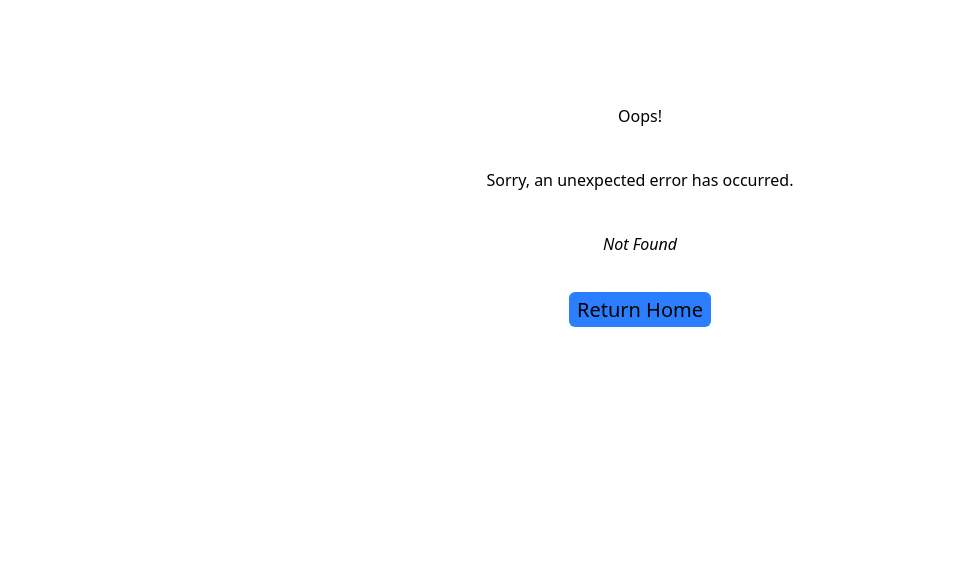
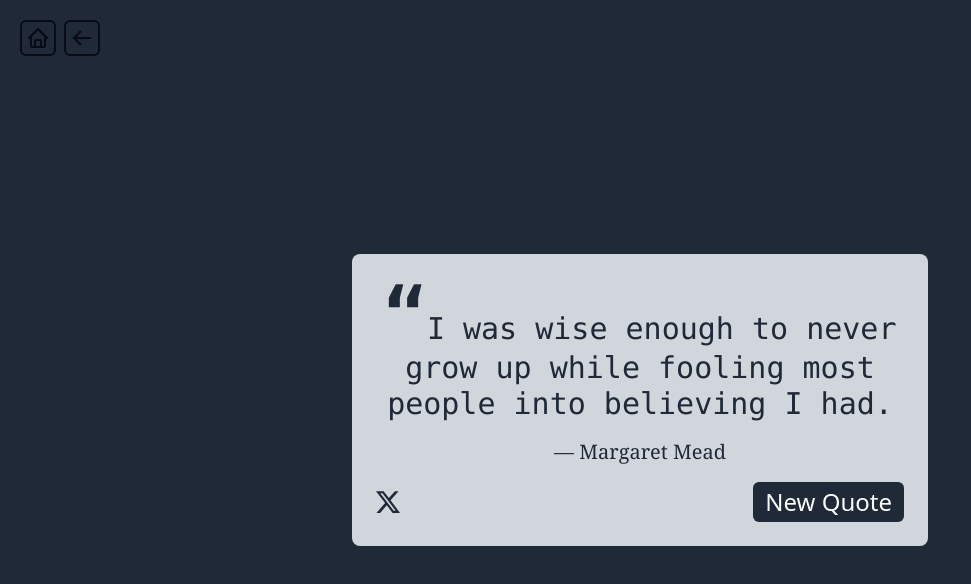
Before and after one commit to Jubrilsmart/Ismail_jibrin, a React (Vite) app: page /quote in a window 1280 px wide. Before the commit this address had no page. Shown: the top 584 px of the page, without its empty margins (0-971 px from the left). Built offline with nearby package versions, Linux system fonts and the light colour scheme.

Commit message:
added the projects and other small fixes

```diff
--- a/src/Projects/OTP/OTPGenerator.jsx
+++ b/src/Projects/OTP/OTPGenerator.jsx
@@ -1,6 +1,7 @@
 // import './pg.css'
 import React from 'react'
 import { useState, useEffect, useRef } from 'react'
+import Return from '../../components/Return';
 
 function OTPGenerator() {
   const [timer, setTimer] = useState(0);
@@ -43,6 +44,7 @@ function OTPGenerator() {
 
   return (
     <div className="absolute inset-0 flex justify-center items-center bg-light dark:bg-dark dark:text-light">
+      <Return />
       <div className=' size-70 text-center space-y-10'>
         <h1 id="otp-title" className='text-5xl font-bold'>
           OTP Generator
@@ -54,7 +56,7 @@ function OTPGenerator() {
           {timerElement ? (timer > 0 ? `Expires in: ${timer} seconds` : "OTP expired. Click the button to generate a new OTP.") : ''}
         </p>
         <button ref={ref} id="generate-otp-button" onClick={handleClick}
-        className='bg-blue-500 px-2 py-1 rounded-md text-xl'
+        className='bg-blue-500 px-2 py-1 rounded-md text-xl hover:cursor-pointer hover:bg-blue-600'
         >
           Generate OTP
         </button>
--- /dev/null
+++ b/src/Projects/QuoteGen/QuoteApp.jsx
@@ -0,0 +1,95 @@
+import React, { useEffect, useState } from "react";
+import { BsTwitterX } from "react-icons/bs";
+import Return from "../../components/Return";
+
+const COLORS = [
+  "#1F2937", "#DC2626", "#2563EB", "#16A34A", "#7C3AED",
+  "#F59E0B", "#0D9488", "#DB2777", "#EA580C", "#111827"
+];
+
+const DEFAULT_QUOTES = [
+  { quote: "I was wise enough to never grow up while fooling most people into believing I had.", author: "Margaret Mead" },
+  { quote: "If you do not tell the truth about yourself you cannot tell it about other people.", author: "Virginia Woolf" },
+  { quote: "Freedom itself demands discomfort.", author: "Mark Manson" },
+  { quote: "As soon as you truly commit to making something happen, the 'how' will reveal itself.", author: "Tony Robbins" },
+  { quote: "The future belongs to those who learn more skills and combine them in creative ways.", author: "Robert Greene" }
+];
+
+function QuoteApp() {
+  const [quotes, setQuotes] = useState(DEFAULT_QUOTES);
+  const [index, setIndex] = useState(0);
+
+  const color = COLORS[index % COLORS.length];
+  const { quote, author } = quotes[index];
+
+  // Fetch one quote and append it
+  const fetchQuote = async () => {
+    try {
+      const res = await fetch("https://api.quotable.io/random");
+      const data = await res.json();
+
+      setQuotes(prev => [
+        ...prev,
+        { quote: data.content, author: data.author }
+      ]);
+    } catch (err) {
+      console.error(err);
+    }
+  };
+
+  // Prefetch when running low
+  useEffect(() => {
+    if (quotes.length - index < 3) {
+      fetchQuote();
+    }
+  }, [index, quotes.length]);
+
+  const handleClick = () => {
+    setIndex(prev => prev + 1);
+  };
+
+  return (
+    <div
+      className="absolute inset-0 flex justify-center items-center transition-colors duration-1000"
+      style={{ backgroundColor: color, color: color}}
+    >
+      <div id="quote-box" className="w-5/6 max-w-xl p-6 bg-gray-300 space-y-4 rounded-lg">
+        <Return />
+
+        <blockquote className="space-y-4 text-center">
+          <p id="text" className="text-3xl font-mono">
+            <span className="text-7xl font-bold">&ldquo;</span>
+            {quote}
+          </p>
+          <footer id="author" className="text-xl font-serif">
+            — {author}
+          </footer>
+        </blockquote>
+
+        <div className="flex justify-between items-center text-2xl">
+          <a
+            id="tweet-quote"
+            href={`https://twitter.com/intent/tweet?text=${encodeURIComponent(
+              `"${quote}" — ${author}`
+            )}`}
+            target="_blank"
+            rel="noreferrer"
+          >
+            <BsTwitterX />
+          </a>
+
+          <button
+            id="new-quote"
+            onClick={handleClick}
+            className="px-3 py-1 rounded-md text-white transition-colors duration-1000 hover:cursor-pointer"
+            style={{ backgroundColor: color }}
+          >
+            New Quote
+          </button>
+        </div>
+      </div>
+    </div>
+  );
+}
+
+export default QuoteApp;
--- a/src/Projects/Tic-Tac-Toe/Tic-Tac-Toe.jsx
+++ b/src/Projects/Tic-Tac-Toe/Tic-Tac-Toe.jsx
@@ -1,5 +1,6 @@
+import Return from '../../components/Return';
 import './ttt.css';
-const { useState } = React;
+import { useState } from 'react';
 
 export function Board() {
   const initialBoard = [
@@ -63,11 +64,14 @@ function reset() {
 }
 
 
-
   return (
-    <div className="container">
-      <h1>Tic-Tac-Toe</h1>
-      <p>{winner ? (winner==='draw' ? "It's a draw!" : 'Winner: ' + winner) : 'Next player: ' + currentPlayer}</p>
+    <div className='bg-light dark:bg-dark text-dark dark:text-light absolute inset-0 flex'>
+      <Return />
+      <div className="text-center p-20 rounded-lg  mx-auto flex flex-col justify-center items-center w-screen my-45 lg:scale-120">
+        <h1 className='mb-2.5 text-3xl font-bold'>Tic-Tac-Toe</h1>
+        <p className='text-xl font-bold mb-5'>
+          {winner ? (winner==='draw' ? "It's a draw!" : 'Winner: ' + winner) : 'Next player: ' + currentPlayer}</p>
+        <div className='w-70 mt-8 sm:w-100'>
           <div className="row">
             <button disabled={winner} className="square" onClick={() => handleClick(0, 0)}>{board[0][0]}</button>
             <button disabled={winner} className="square" onClick={() => handleClick(0, 1)}>{board[0][1]}</button>
@@ -83,7 +87,11 @@ function reset() {
             <button disabled={winner} className="square" onClick={() => handleClick(2, 1)}>{board[2][1]}</button>
             <button disabled={winner} className="square" onClick={() => handleClick(2, 2)}>{board[2][2]}</button>
           </div>
+        </div>
         <button id='reset' onClick={reset}>Reset</button>
+      </div>
     </div>
   )
 }
+
+export default Board
--- a/src/Projects/Tic-Tac-Toe/ttt.css
+++ b/src/Projects/Tic-Tac-Toe/ttt.css
@@ -1,38 +1,3 @@
-body {
-    font-family: 'Arial', sans-serif;
-    background-color: #f4f4f9;
-    margin: 0;
-    padding: 0;
-    display: flex;
-    justify-content: center;
-    align-items: center;
-    max-height: 100vh;
-}
-
-
-.container {
-    text-align: center;
-    background: #ffffff;
-    padding: 20px;
-    border-radius: 10px;
-    box-shadow: 0 4px 15px rgba(0, 0, 0, 0.1);
-    width: 250px;
-}
-
-h1 {
-    color: #333;
-    margin-bottom: 10px;
-}
-
-p {
-    font-size: 1.2rem;
-    font-weight: bold;
-    color: #555;
-    margin-bottom: 20px;
-    height: 1.2em;
-}
-
-
 .row {
     display: grid;
     grid-template-columns: repeat(3, 1fr);
@@ -47,9 +12,9 @@ p {
 .square {
     width: 100%;
     aspect-ratio: 1 / 1;
-    background-color: #fff;
+    background-color: #9f9f9f;
     border: 1px solid #ccc;
-    font-size: 2.5rem;
+    font-size: 3.5rem;
     font-weight: bold;
     cursor: pointer;
     transition: background-color 0.2s;
@@ -74,7 +39,7 @@ p {
 #reset {
     margin-top: 25px;
     padding: 10px 20px;
-    font-size: 1rem;
+    font-size: 1.2rem;
     background-color: #007bff;
     color: white;
     border: none;
--- /dev/null
+++ b/src/components/Return.tsx
@@ -0,0 +1,21 @@
+import React from 'react'
+import { BiArrowBack, BiHome } from 'react-icons/bi'
+import { Link, useNavigate } from 'react-router-dom'
+
+function Return() {
+    const navigate = useNavigate()
+  return (
+    <div className='absolute left-5 top-5 flex gap-2 text-dark dark:text-light'>
+        <Link to={'/'} className='p-1 border-2 border-dark dark:border-light rounded-md hover:scale-105'>
+            <BiHome className='text-2xl'/>
+        </Link>
+        <button className='p-1 border-2 border-dark dark:border-light rounded-md hover:cursor-pointer hover:scale-105'
+        onClick={() => navigate(-1)}
+        >
+            <BiArrowBack className='text-2xl' />
+        </button>
+    </div>
+  )
+}
+
+export default Return
--- a/src/components/hero/Hero.jsx
+++ b/src/components/hero/Hero.jsx
@@ -1,8 +1,3 @@
-import React from 'react';
-import HeroImg from '../../assets/hero/her01.png';
-import { FaFacebook } from 'react-icons/fa';
-import { FaInstagram, FaLinkedin, FaTwitter, FaX } from 'react-icons/fa6';
-import { GrMail } from 'react-icons/gr';
 import Collapsible from '../Collapsible';
 
 function Hero({ isMenuOpen, setIsMenuOpen }) {
--- a/src/components/projects/Project.jsx
+++ b/src/components/projects/Project.jsx
@@ -1,8 +1,9 @@
 import React from 'react';
-import project3 from '../../assets/projects/book1.jpeg';
 import project2 from '../../assets/projects/landing.png';
 import project1 from '../../assets/projects/e-commerce.png'
-import project4 from '../../assets/projects/OtpGen.png'
+import project4 from '../../assets/projects/OtpGen.png';
+import project5 from '../../assets/projects/Tic-Tac.png';
+import project3 from '../../assets/projects/Quote.png';
 import CustomLink from '../CustomLink';
 
 const projects = [
@@ -23,17 +24,17 @@ const projects = [
   },
   {
     id: 3,
-    image: project3,
-    title: 'Lorem ipsum dolor sit.',
-    description: 'Lorem ipsum dolor sit amet consectetur adipisicing elit. Laboriosam, nostrum magni. Adipisci quod molestiae obcaecati similique! Officia omnis labore placeat?',
-    url: null
+    image: project5,
+    title: 'Tic-Tac-Toe game',
+    description: 'This is a game that emulate the popular tic-tac-toe game with players',
+    url: '/tic-tac-toe'
   },
 {
   id: 4,
   image: project3,
-    title: 'Lorem ipsum dolor sit.',
-    description: 'Lorem ipsum dolor sit amet consectetur adipisicing elit. Laboriosam, nostrum magni. Adipisci quod molestiae obcaecati similique! Officia omnis labore placeat?',
-    url: null
+    title: 'Quote Generator App',
+    description: 'A React-based quote app with API integration, background prefetching, dynamic theming, and social sharing.',
+    url: '/quote'
   },
 
   {
--- a/src/main.jsx
+++ b/src/main.jsx
@@ -7,11 +7,15 @@ import "slick-carousel/slick/slick-theme.css";
 import { createBrowserRouter, RouterProvider } from 'react-router-dom';
 import OTPGenerator from './Projects/OTP/OTPGenerator.jsx';
 import ErrorPage from './ErrorPage.jsx';
+import Board from './Projects/Tic-Tac-Toe/Tic-Tac-Toe.jsx';
+import QuoteApp from './Projects/QuoteGen/QuoteApp.jsx';
 
 
 const router = createBrowserRouter([
   {path: '/', element: <App />, errorElement: <ErrorPage />},
-  {path: '/pass', element: <OTPGenerator />}
+  {path: '/pass', element: <OTPGenerator />},
+  {path: '/tic-tac-toe', element: <Board />},
+  {path: '/quote', element: <QuoteApp />}
 ])
 
 createRoot(document.getElementById('root')).render(
```
Also changed, not shown: src/Projects/QuoteGen/quote.txt (added), src/assets/projects/Quote.png (added), src/assets/projects/Tic-Tac.png (added). Lines whose indentation alone changed are shown as unchanged.
